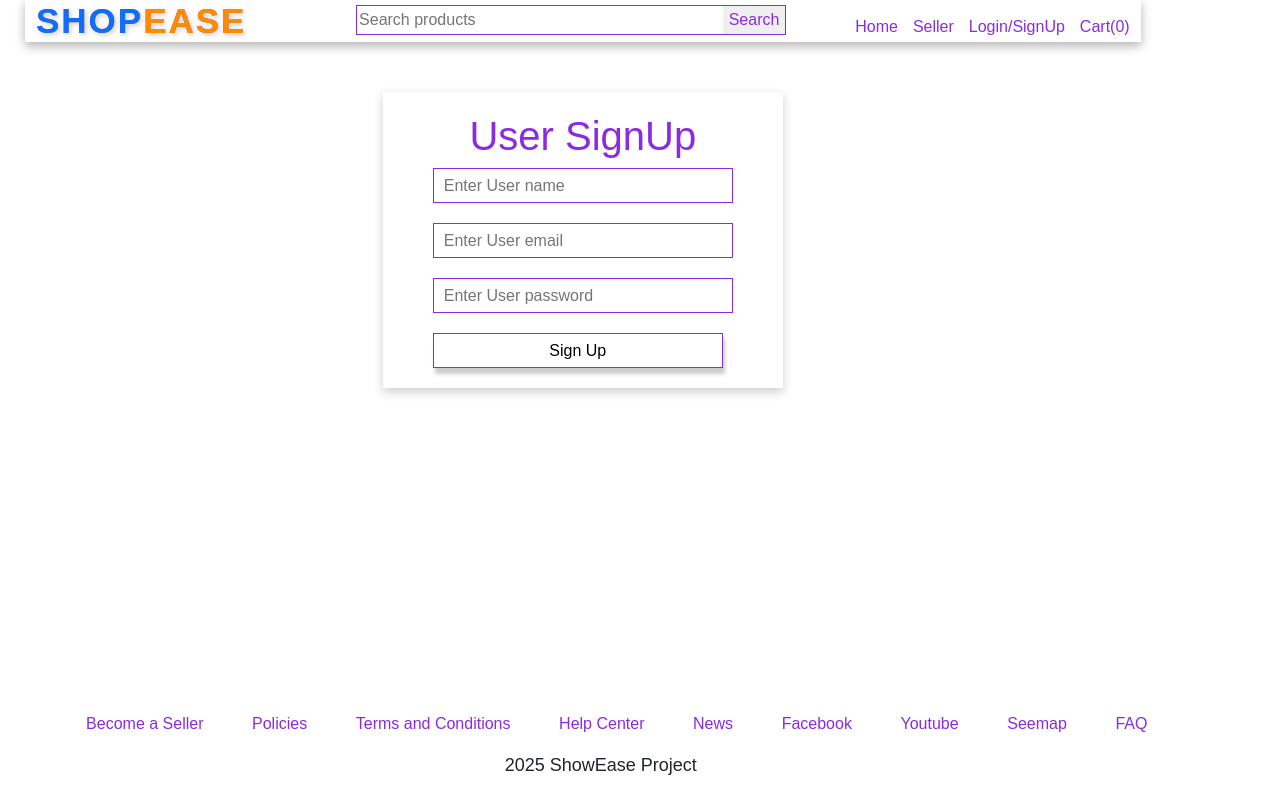
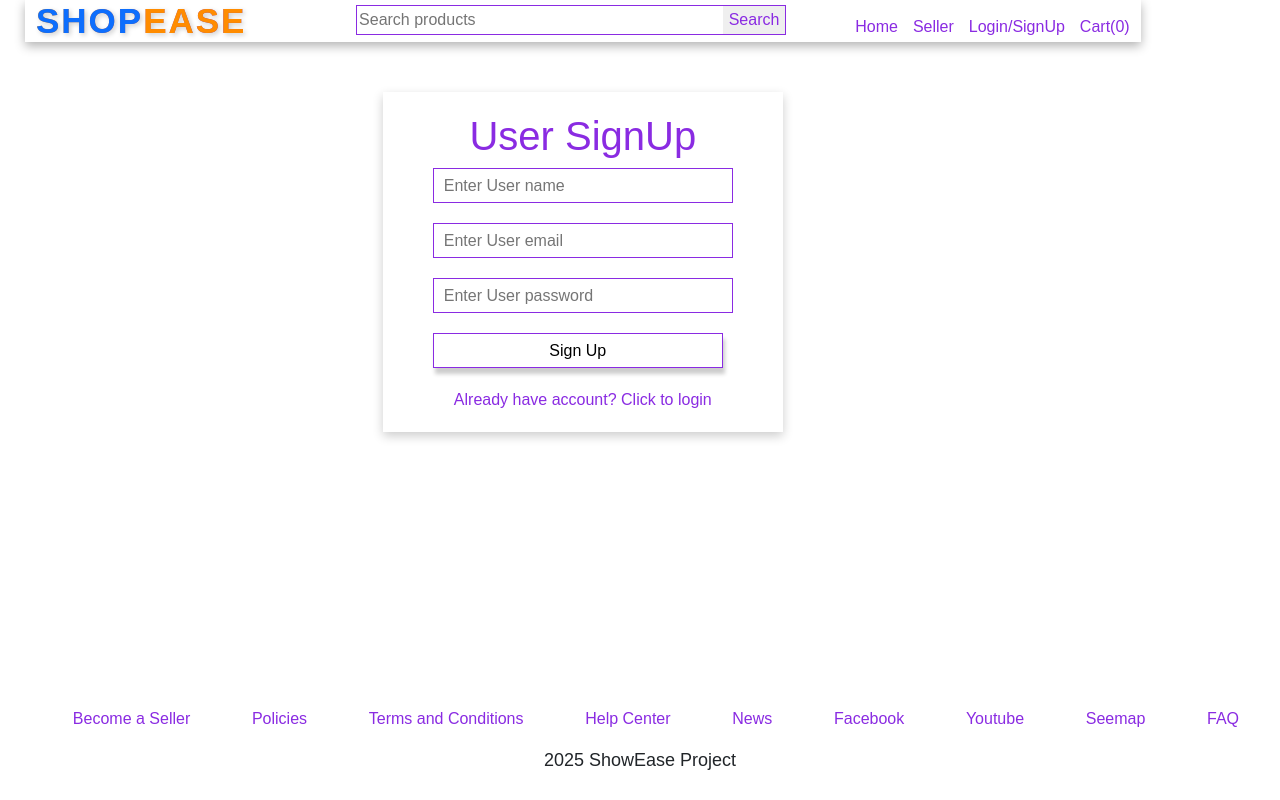
Before and after one commit to archana333cse/ecomm-project, an Angular app: page /user-auth in a window 1280 px wide. Built offline with nearby package versions, Linux system fonts and the light colour scheme.

Commit message:
update code

```diff
--- a/db.json
+++ b/db.json
@@ -207,6 +207,17 @@
       "email": "ap@gmail.com",
       "password": "123",
       "id": 12
+    },
+    {
+      "name": "Archna Pandey",
+      "email": "test2@jn2tech.com",
+      "password": "123456",
+      "id": 13
+    },
+    {
+      "email": "rp@gmail.com",
+      "password": "abc",
+      "id": 14
     }
   ]
 }
--- a/src/app/footer/footer.component.css
+++ b/src/app/footer/footer.component.css
@@ -1,9 +1,11 @@
 .footer-wrapper{
    background-color: #fff;
-   padding: 5px;
+   padding: 10px;
    position: fixed;
-   width: 90%;
+   right: 0;
+   left: 0;
    bottom: 0;
+   z-index: 1000;
 }
 .footer-wrapper ul{
     display: flex;
--- a/src/app/search/search.component.html
+++ b/src/app/search/search.component.html
@@ -1,5 +1,6 @@
 
-<div class="row search-item" *ngFor="let item of searchResult">
+<div style="margin-bottom: 100px;">
+<div  class="row search-item" *ngFor="let item of searchResult">
    <div class="col-sm-3">
     <a routerLink="/details/{{item.id}}"><img src="{{item.image}}" alt="product image"></a>
 
@@ -11,6 +12,7 @@
     <p>{{item.description}}</p>
    </div>
 </div>
+</div>
 <div *ngIf="!searchResult || searchResult.length === 0" class="error-message">
     <h2>{{productNotFound}}</h2>
 </div>
--- a/src/app/services/user.service.ts
+++ b/src/app/services/user.service.ts
@@ -2,8 +2,9 @@ import { HttpClient } from '@angular/common/http';
 import { Injectable } from '@angular/core';
 import { BehaviorSubject } from 'rxjs';
 import { ActivatedRoute } from '@angular/router';
-import { signUp } from '../data-type';
+import { logIn, signUp } from '../data-type';
 import { Router } from '@angular/router';
+import { response } from 'express';
 
 @Injectable({
   providedIn: 'root'
@@ -21,4 +22,19 @@ export class UserService {
       console.warn(result)
    })
   }
+  userLogIn(data:logIn){
+    this.http.get(`http://localhost:3000/user?email=${data.email}& password=${data.password}`,{observe: 'response'}).subscribe((result:any)=>{
+      if(result && result.body && result.body.length){
+        console.warn("User Logged In!!")
+        localStorage.setItem('user', JSON.stringify(result.body))
+        this.route.navigate(['/'])
+      }
+
+    })
+  }
+  userAuthReload(){
+    if(localStorage.getItem('user')){
+      this.route.navigate(['/'])
+    }
+  }
 }
--- a/src/app/user-auth/user-auth.component.css
+++ b/src/app/user-auth/user-auth.component.css
@@ -1,4 +1,4 @@
-.user-auth{
+.user-signup{
     flex:1;
     text-align: center;
     color: blueviolet;
@@ -8,3 +8,18 @@
     padding: 20px 35px;
     width: 400px;
 }
+.user-login{
+    flex:1;
+    text-align: center;
+    color: blueviolet;
+    margin: 50px auto;
+    box-shadow: 0px 4px 10px rgba(0, 0, 0, 0.2);
+    background-color: white;
+    padding: 20px 35px;
+    width: 400px;
+}
+a{
+    text-decoration: none;
+    margin-top: 20px;
+    cursor: pointer;
+}
--- a/src/app/user-auth/user-auth.component.html
+++ b/src/app/user-auth/user-auth.component.html
@@ -1,9 +1,22 @@
+
 <div class="user-auth">
-    <h1>User SignUp</h1>
+    <div class="user-signup" *ngIf="!showLogin">
+        <h1>User SignUp</h1>
     <form class="singup-form" #userSignUp="ngForm" (ngSubmit)="signUp(userSignUp.value)">
       <input class="form-input" type="text" placeholder="Enter User name" name="name" ngModel>
       <input class="form-input" type="email" placeholder="Enter User email" name="email" ngModel>
       <input class="form-input" type="password" placeholder="Enter User password" name="password" ngModel>
       <button class="form-button">Sign Up</button>
+      <a (click)="openLogin()">Already have account? Click to login </a>
     </form>
+    </div>
+    <div class="user-login" *ngIf="showLogin">
+        <h1>User LogIn</h1>
+    <form class="login-form" #userLogIn="ngForm" (ngSubmit)="logIn(userLogIn.value)">
+      <input class="form-input" type="email" placeholder="Enter User email" name="email" ngModel>
+      <input class="form-input" type="password" placeholder="Enter User password" name="password" ngModel>
+      <button class="form-button">Log In</button>
+      <a (click)="openSignIn()">Don't have account? Click to signup </a>
+    </form>
+    </div>
 </div>
--- a/src/app/user-auth/user-auth.component.ts
+++ b/src/app/user-auth/user-auth.component.ts
@@ -1,7 +1,7 @@
 import { CommonModule } from '@angular/common';
 import { Component, OnInit } from '@angular/core';
 import { FormsModule } from '@angular/forms';
-import { signUp } from '../data-type';
+import { logIn, signUp } from '../data-type';
 import { UserService } from '../services/user.service';
 
 @Component({
@@ -11,13 +11,23 @@ import { UserService } from '../services/user.service';
   styleUrl: './user-auth.component.css'
 })
 export class UserAuthComponent implements OnInit{
+  showLogin=false;
   constructor(private user:UserService){}
   ngOnInit(): void {
-
+    this.user.userAuthReload();
 
   }
   signUp(data:signUp){
     this.user.userSignUp(data);
   }
+  logIn(data:logIn){
+    this.user.userLogIn(data);
+  }
+  openLogin(){
+    this.showLogin=true;
+  }
+  openSignIn(){
+    this.showLogin=false;
+  }
 
 }
```
